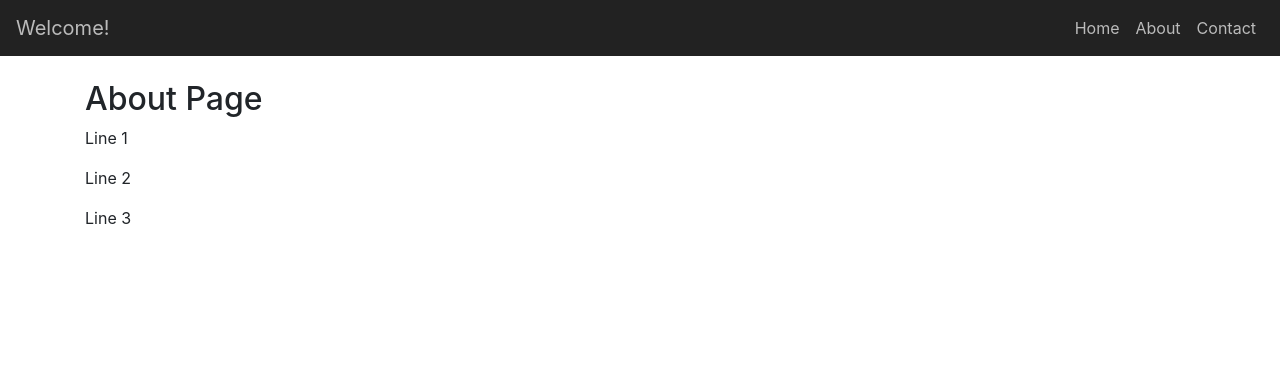
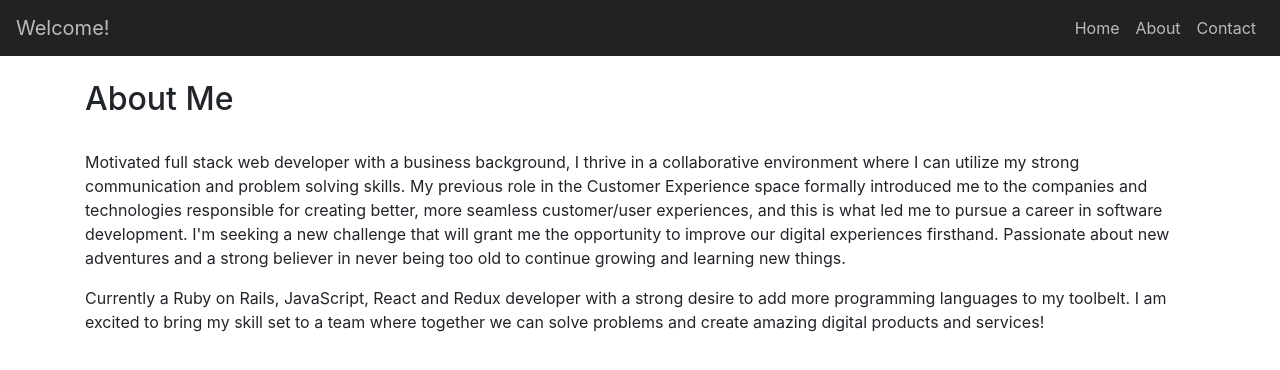
Before and after one commit to rosenbergmichael/homepage, a React (Create React App) app: page /about in a window 1280 px wide. Shown: the top 370 px of the page. Built offline with nearby package versions, Linux system fonts and the light colour scheme.

Commit message:
added info on About Me page

```diff
--- a/src/About.js
+++ b/src/About.js
@@ -3,9 +3,10 @@ import React from 'react'
 export const About = () => (
     <div>
       <br></br>
-      <h2>About Page</h2>
-      <p>Line 1</p>
-      <p>Line 2</p>
-      <p>Line 3</p>
+      <h2>About Me</h2>
+      <br></br>
+      <p>Motivated full stack web developer with a business background, I thrive in a collaborative environment where I can utilize my strong communication and problem solving skills. My previous role in the Customer Experience space formally introduced me to the companies and technologies responsible for creating better, more seamless customer/user experiences, and this is what led me to pursue a career in software development. I'm seeking a new challenge that will grant me the opportunity to improve our digital experiences firsthand. Passionate about new adventures and a strong believer in never being too old to continue growing and learning new things.</p>
+
+      <p>Currently a Ruby on Rails, JavaScript, React and Redux developer with a strong desire to add more programming languages to my toolbelt. I am excited to bring my skill set to a team where together we can solve problems and create amazing digital products and services!</p>
     </div>
   )
--- a/src/Contact.js
+++ b/src/Contact.js
@@ -4,6 +4,7 @@ export const Contact = () => (
     <div>
       <br></br>
       <h2>Contact Info- Feel Free to Reach Out!</h2>
+      <br></br>
       <p>E: rosenbergmj1@gmail.com</p>
       <p>C: 862-219-0320</p>
     </div>
```
Also changed, not shown: 1 other file (tests, documents, lock files or other folders).
